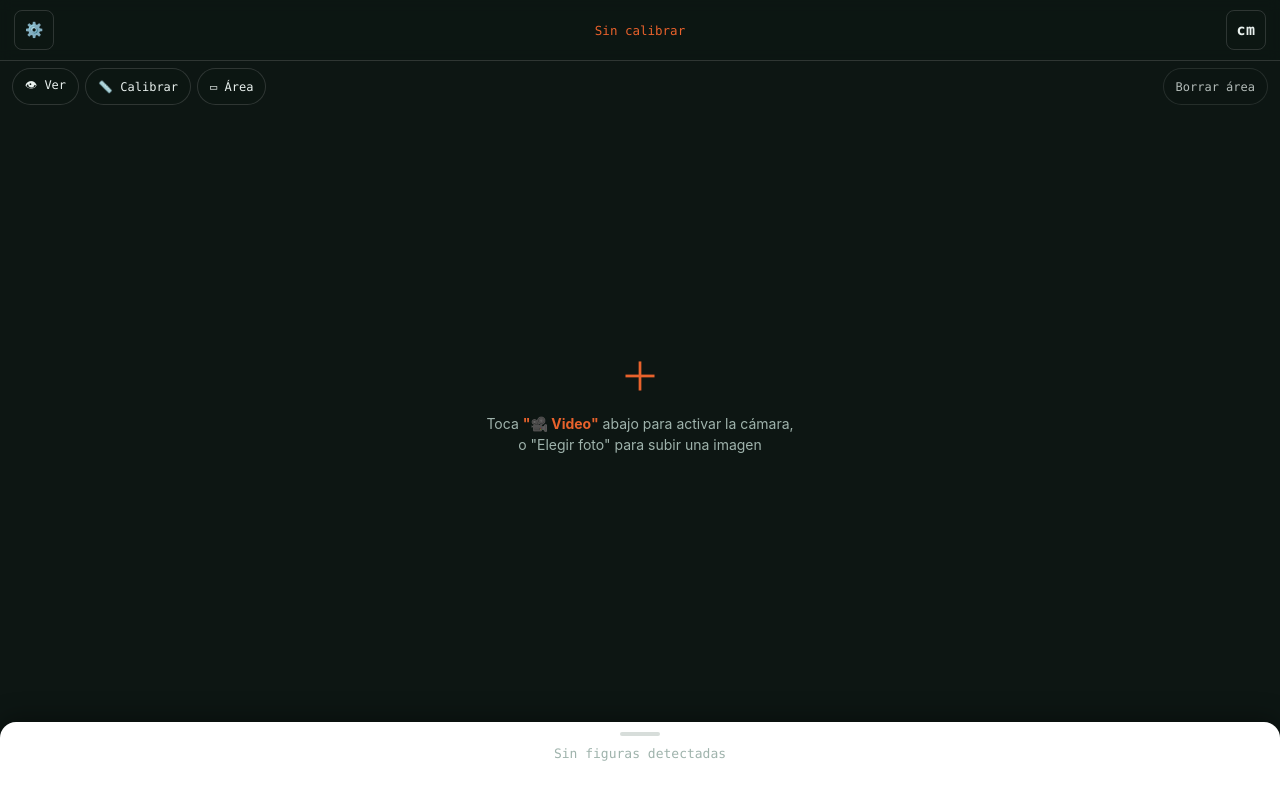
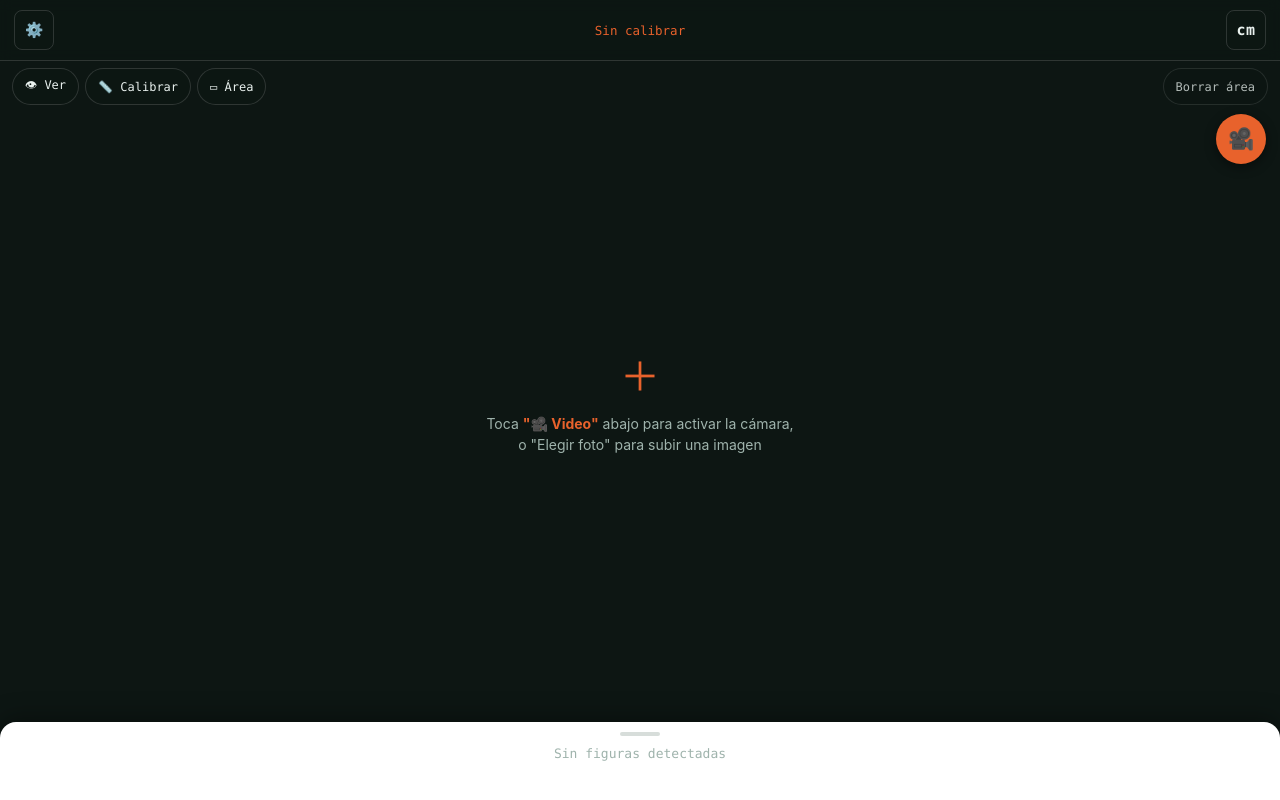
Before and after one commit to Freddyhacker/Flexometro, a plain HTML site: page index.html in a window 1280 px wide. Drawn offline with Linux system fonts and the light colour scheme.

Commit message:
Actualizar style.css

```diff
--- a/style.css
+++ b/style.css
@@ -184,6 +184,25 @@ html, body {
   text-align: center;
 }
 
+.fab-camera {
+  position: fixed;
+  top: calc(114px + var(--safe-top));
+  right: 14px;
+  z-index: 11;
+  width: 50px; height: 50px;
+  border-radius: 50%;
+  background: var(--accent);
+  color: #fff;
+  border: none;
+  font-size: 21px;
+  display: flex;
+  align-items: center;
+  justify-content: center;
+  box-shadow: 0 3px 12px rgba(0,0,0,0.45);
+  cursor: pointer;
+}
+.fab-camera.active { background: var(--accent-2); }
+
 /* ===========================================================
    Barra inferior — modo, acción principal, resultados
    =========================================================== */
```
